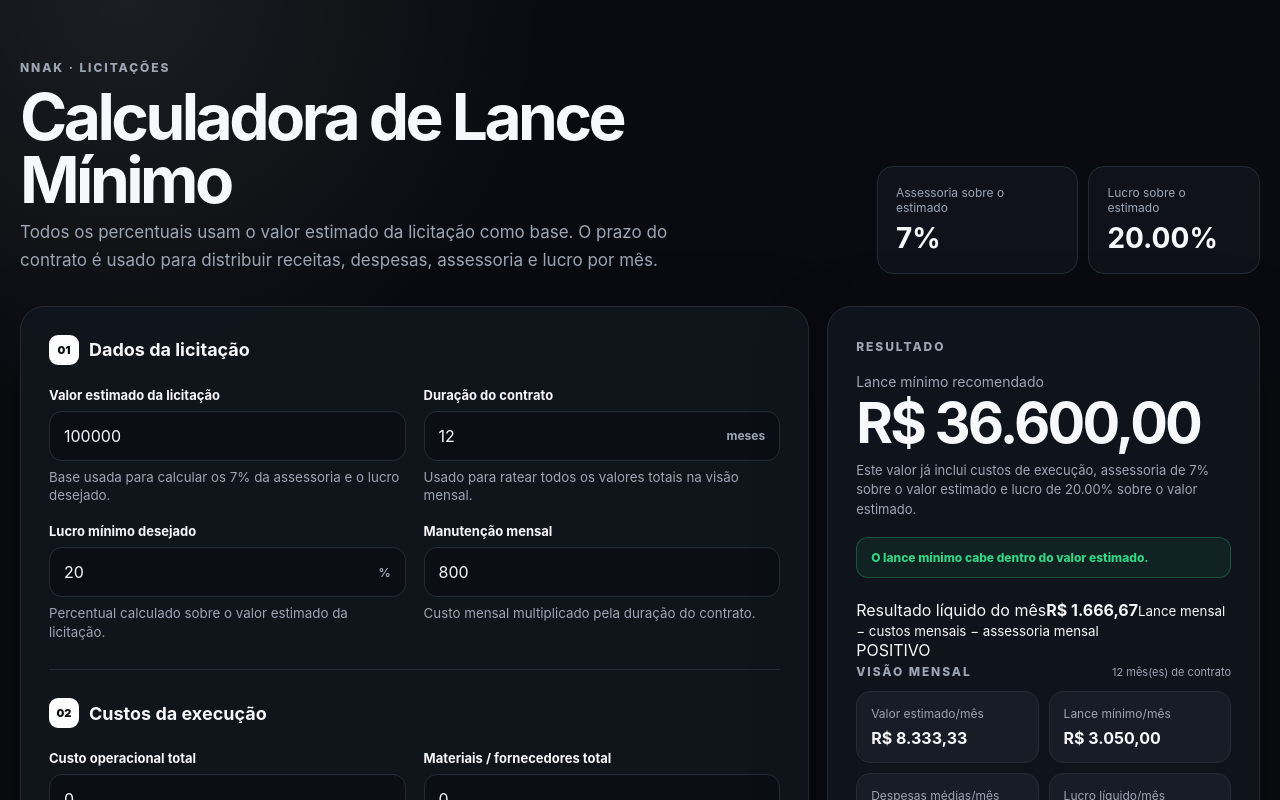
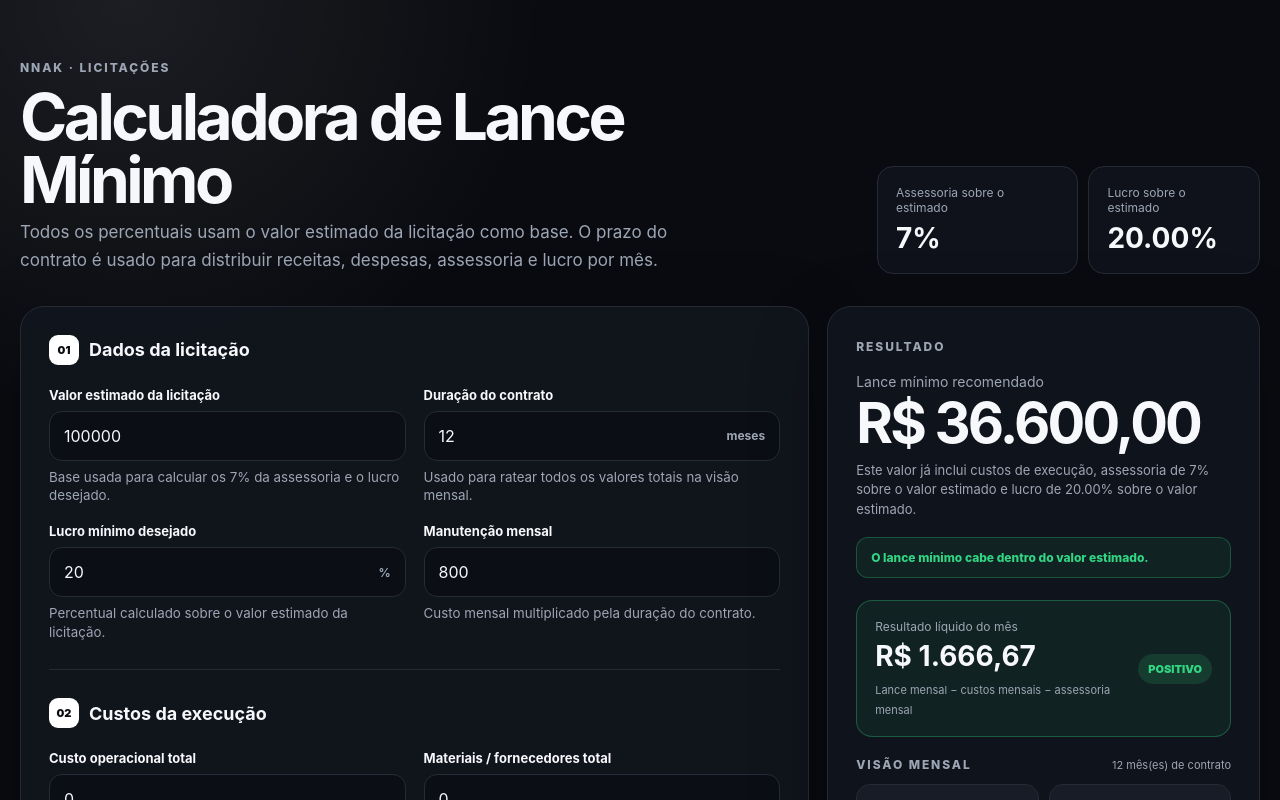
Before and after one commit to NNAK-DESENVOLVIMENTO/nnak-licitacao-calculadora, a Next.js app: page / in a window 1280 px wide. Shown: the top 800 px of the page. Built offline with nearby package versions, Linux system fonts and the light colour scheme.

Commit message:
style: adiciona indicador mensal positivo e negativo

```diff
--- a/app/globals.css
+++ b/app/globals.css
@@ -255,6 +255,64 @@ h1 {
   color: var(--danger);
 }
 
+.monthlyResult {
+  display: flex;
+  align-items: center;
+  justify-content: space-between;
+  gap: 16px;
+  margin: 0 0 20px;
+  padding: 18px;
+  border: 1px solid var(--line);
+  border-radius: 16px;
+  background: var(--panel-soft);
+}
+
+.monthlyResult.positive {
+  border-color: rgba(50, 213, 131, .32);
+  background: rgba(50, 213, 131, .08);
+}
+
+.monthlyResult.negative {
+  border-color: rgba(249, 112, 102, .32);
+  background: rgba(249, 112, 102, .08);
+}
+
+.monthlyResultLabel {
+  display: block;
+  margin-bottom: 5px;
+  color: var(--muted);
+  font-size: 12px;
+}
+
+.monthlyResult strong {
+  display: block;
+  margin-bottom: 5px;
+  font-size: 28px;
+}
+
+.monthlyResult small {
+  color: var(--muted);
+  font-size: 11px;
+}
+
+.monthlyBadge {
+  flex: 0 0 auto;
+  padding: 8px 10px;
+  border-radius: 999px;
+  font-size: 11px;
+  font-weight: 900;
+}
+
+.monthlyResult.positive .monthlyBadge {
+  background: rgba(50, 213, 131, .14);
+  color: var(--success);
+}
+
+.monthlyResult.negative .monthlyBadge {
+  background: rgba(249, 112, 102, .14);
+  color: var(--danger);
+}
+
 .monthlyTitle {
   display: flex;
   align-items: center;
```
